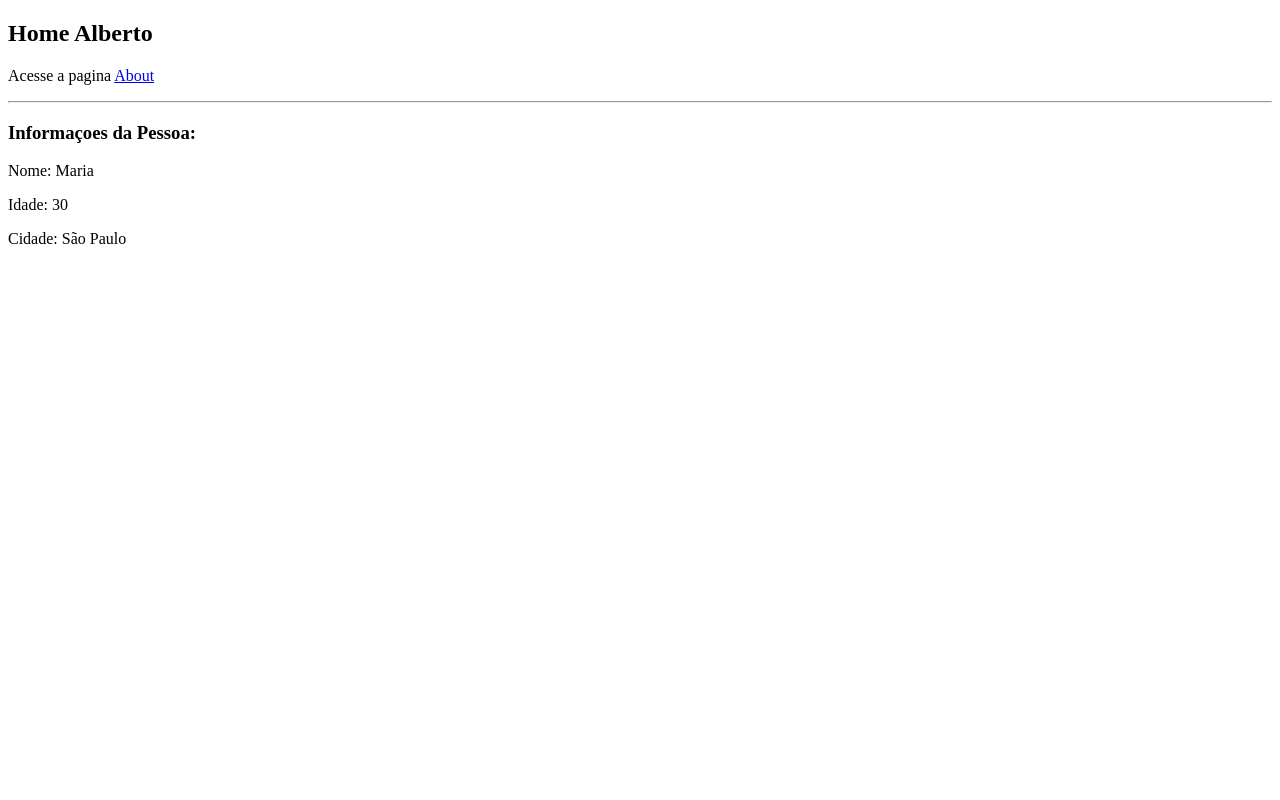
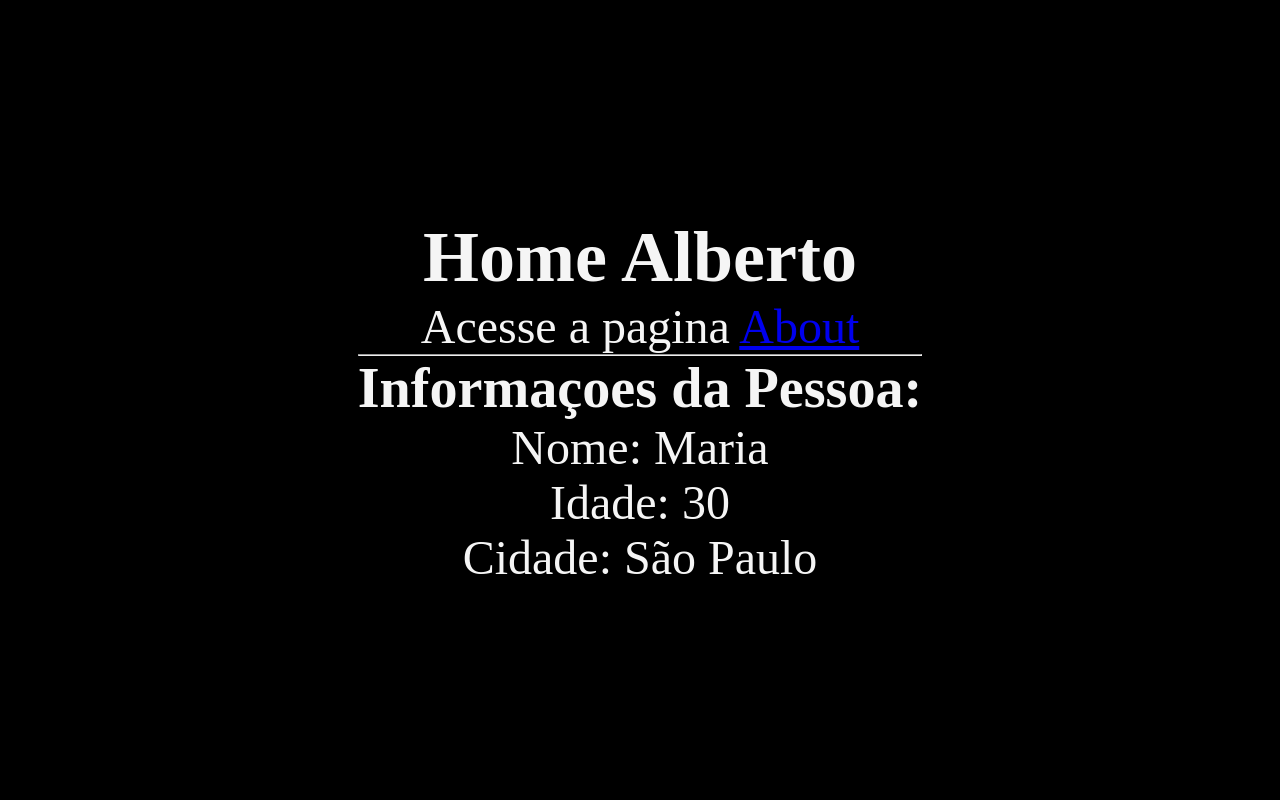
Before and after one commit to costabeto/pythondesenvolvedor2025dozeroainteligenciaartivicialsecao21, a Django app: page / in a window 1280 px wide. Run offline with Django 5.2, Linux system fonts and the light colour scheme.

Commit message:
Arquivos estaticos

```diff
--- a/setup/settings.py
+++ b/setup/settings.py
@@ -1,6 +1,7 @@
 
 
 from pathlib import Path
+import os
 
 # Build paths inside the project like this: BASE_DIR / 'subdir'.
 BASE_DIR = Path(__file__).resolve().parent.parent
@@ -105,3 +106,7 @@ USE_TZ = True
 # https://docs.djangoproject.com/en/6.0/howto/static-files/
 
 STATIC_URL = 'static/'
+
+STATICFILES_DIRS = [
+    os.path.join(BASE_DIR, 'static')
+]
--- /dev/null
+++ b/static/css/style.css
@@ -0,0 +1,19 @@
+* {
+    margin: 0;
+    padding: 0;
+    box-sizing: border-bos;
+
+}
+
+body {
+    min-height: 100vh;
+    display: grid;
+    place-content: center;
+    font-size: 3rem;
+    background-color: black;
+    color: whitesmoke;
+}
+
+h2, p {
+    text-align: center;
+}
--- a/templates/home.html
+++ b/templates/home.html
@@ -1,9 +1,12 @@
 <!DOCTYPE html>
+{% load static %}
 <html lang="en">
 <head>
     <meta charset="UTF-8">
     <meta name="viewport" content="width=width=device-width, initial-scale=1.0">
     <title>Home</title>
+    <link rel="stylesheet" href="{% static 'css/style.css' %}">
+
 </head>
 <body>
     <h2>Home {{nome}}</h2>
```
